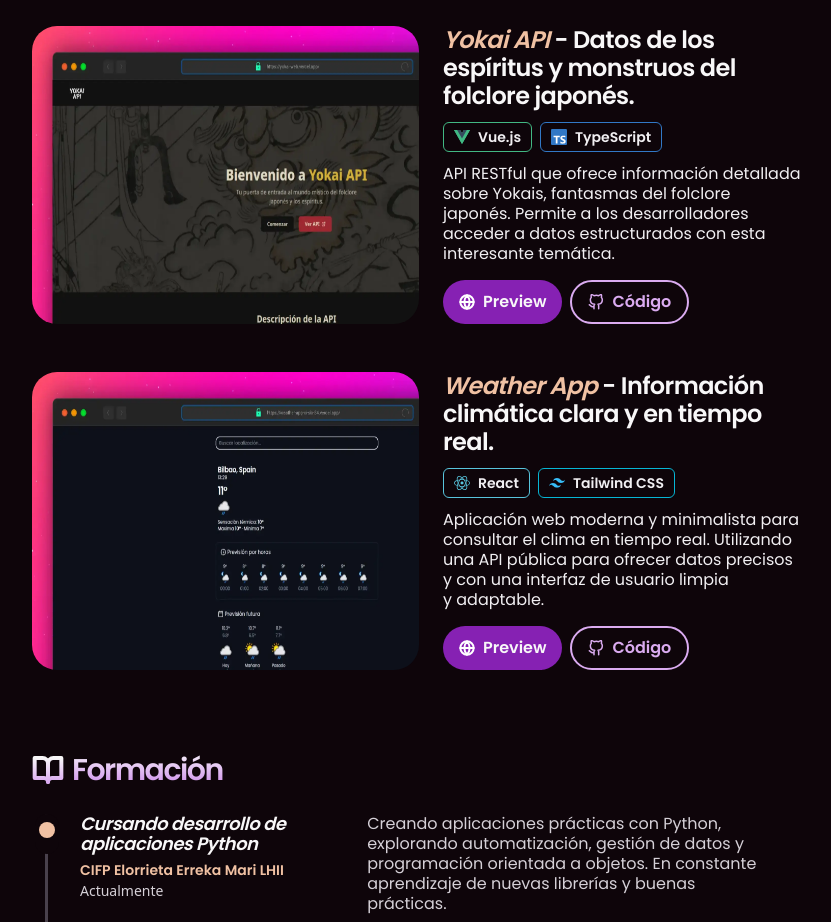
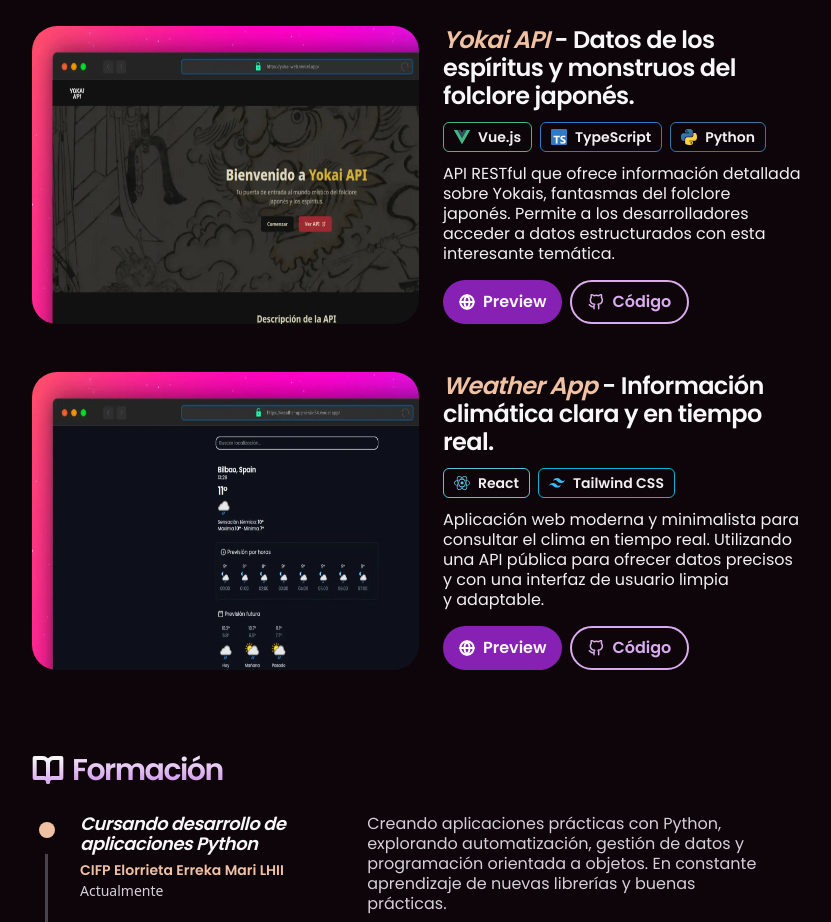
Before and after one commit to gortizmartija/Porfolio, a React (Vite) app: page / in a window 1280 px wide. Shown: the part 1460-2382 px from the top of the page, without its empty margins (221-1052 px from the left). Built offline with nearby package versions, Linux system fonts and the light colour scheme; a web font is replaced by a local one.

Commit message:
edited a proyect

```diff
--- a/src/components/sections/Projects.jsx
+++ b/src/components/sections/Projects.jsx
@@ -33,6 +33,7 @@
     technologies: [
       { logo: 'vue', name: 'Vue.js', color: '#42b883' },
       { logo: 'typescript', name: 'TypeScript', color: '#3178c6' },
+      { logo: 'python', name: 'Python', color: '#3776ab' },
     ],
   },
   {
```
